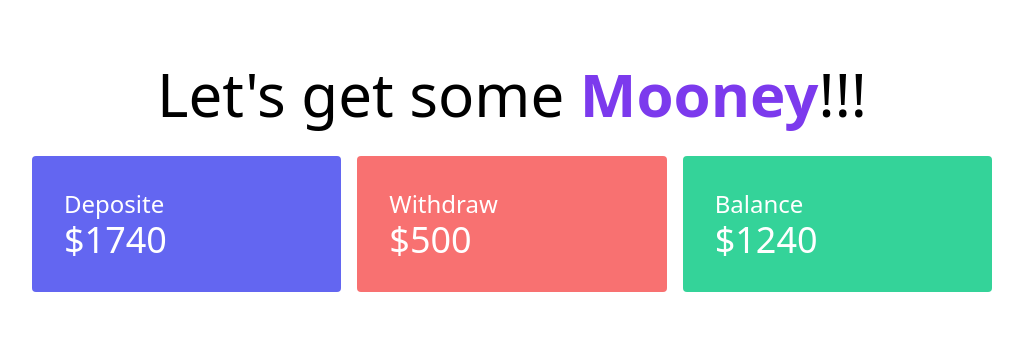
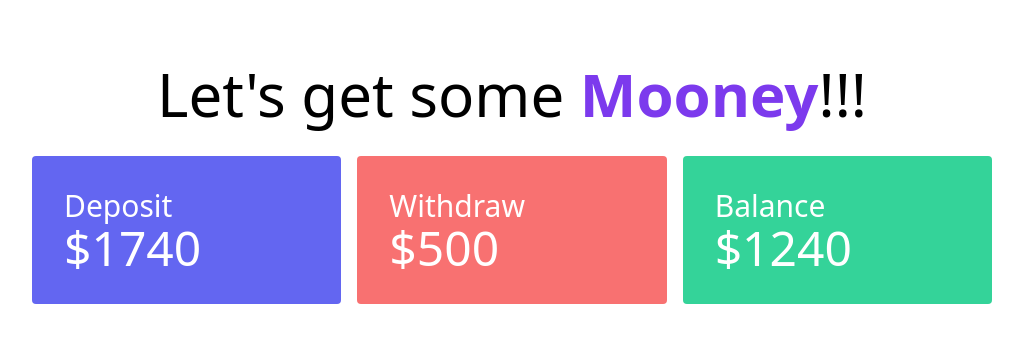
Before and after one commit to Masud8851/baper-bank, a plain HTML site: page banking.html in a window 1280 px wide. Shown: the whole page, without its empty margins (128-1151 px from the left). Drawn offline with nearby package versions, Linux system fonts and the light colour scheme.

Commit message:
Baper Bank

```diff
--- a/banking.html
+++ b/banking.html
@@ -16,16 +16,16 @@
         <section class="mt-8">
             <div class="grid grid-cols-3 gap-4 w-3/4 mx-auto">
                 <div class="bg-indigo-500 p-8 rounded">
-                    <h3 class="text-2xl text-white ">Deposite</h3>
-                    <h3 class="text-4xl text-white">$1740</h3>
+                    <h3 class="text-3xl text-white ">Deposit</h3>
+                    <h3 class="text-5xl text-white">$1740</h3>
                 </div>
                 <div class="bg-red-400 p-8 rounded">
-                    <h3 class="text-2xl text-white ">Withdraw</h3>
-                    <h3 class="text-4xl text-white">$500</h3>
+                    <h3 class="text-3xl text-white ">Withdraw</h3>
+                    <h3 class="text-5xl text-white">$500</h3>
                 </div>
                 <div class="bg-green-400 p-8 rounded">
-                    <h3 class="text-2xl text-white ">Balance</h3>
-                    <h3 class="text-4xl text-white">$1240</h3>
+                    <h3 class="text-3xl text-white ">Balance</h3>
+                    <h3 class="text-5xl text-white">$1240</h3>
                 </div>
             </div>
         </section>
```
